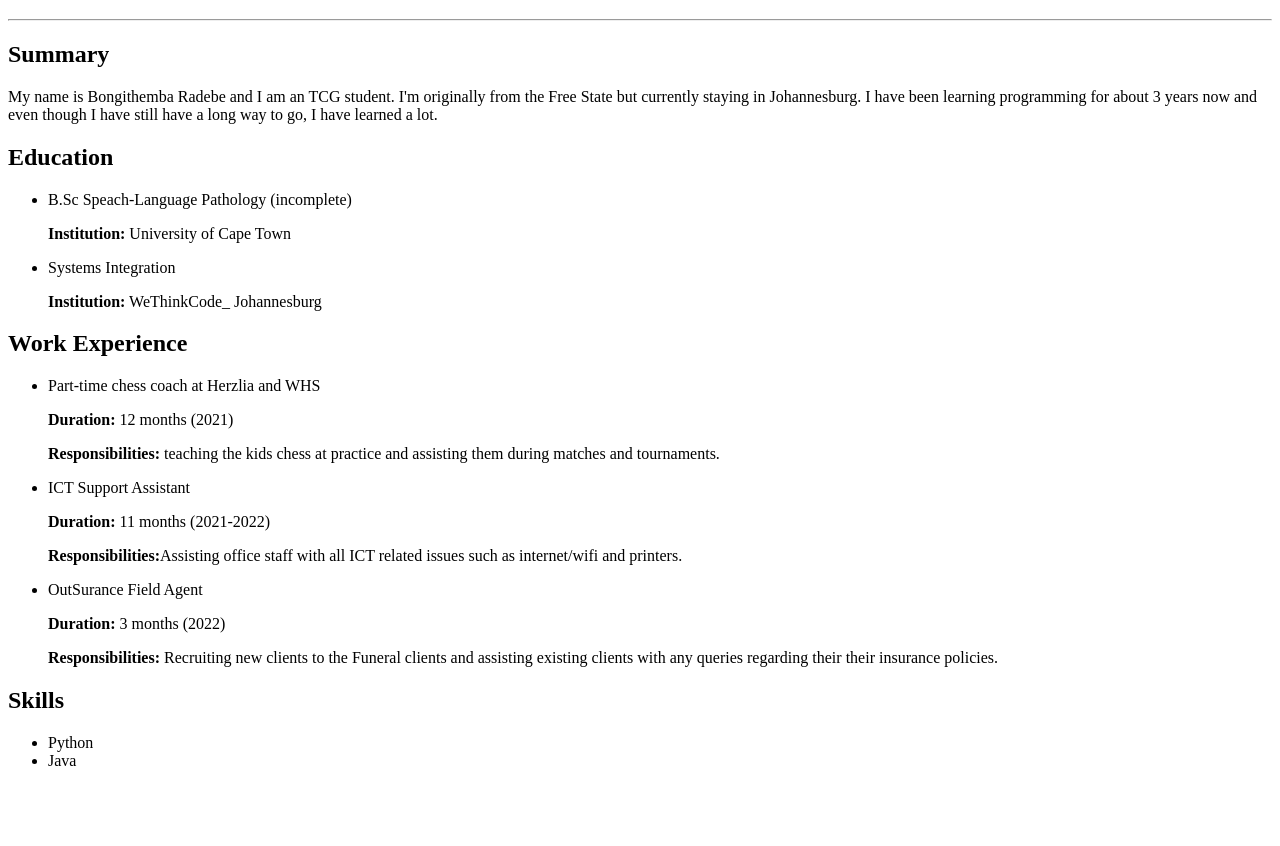
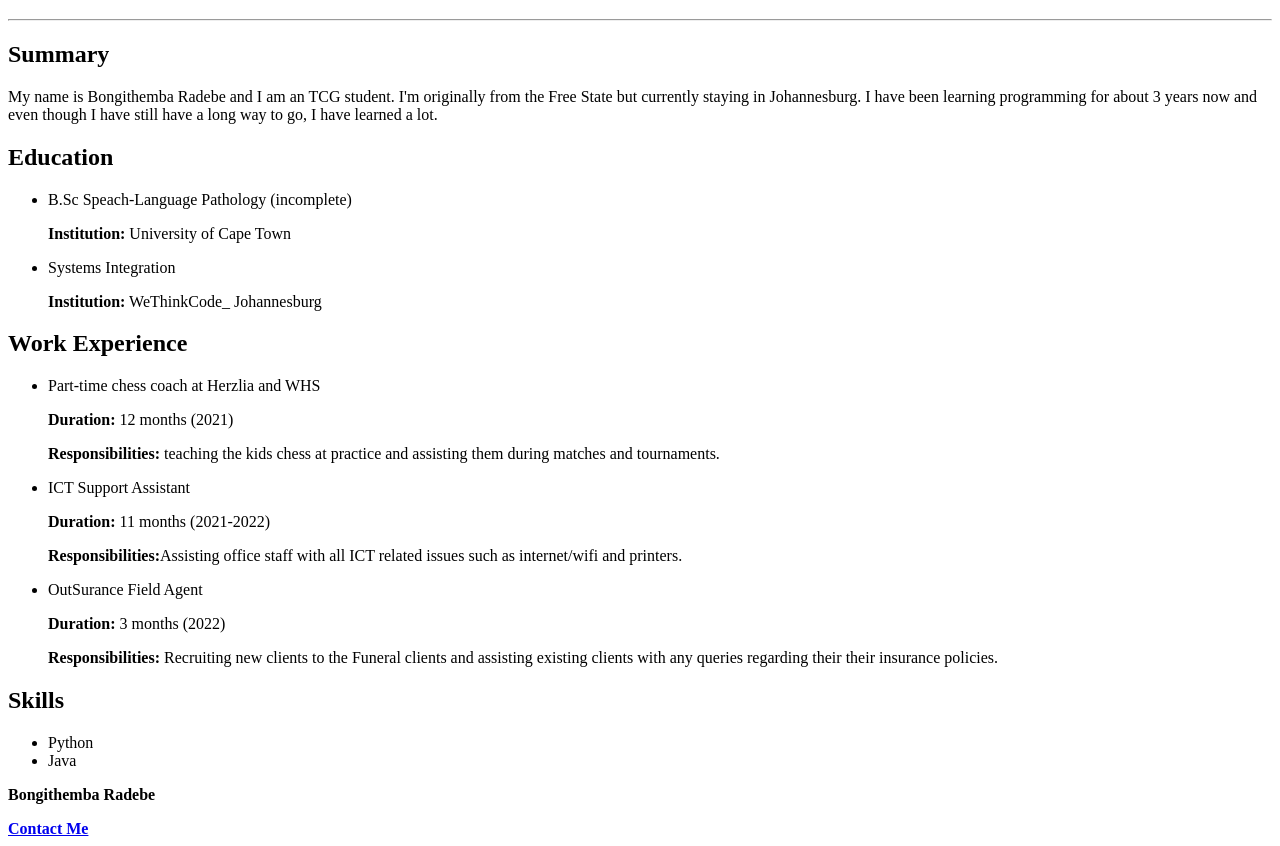
Before and after one commit to Bongithemba/Capstone-Project1, a plain HTML site: page index.html in a window 1280 px wide. Shown: the part 61-907 px from the top of the page. Before the commit the page ends 847 px from the top, so only its background shows below. Drawn offline with Linux system fonts and the light colour scheme.

Commit message:
modified index and added picture to assets folder

```diff
--- a/index.html
+++ b/index.html
@@ -38,7 +38,8 @@
             </ul>
         </body>
         <footer>
-
+            <p><b>Bongithemba Radebe</p>
+            <a href="/contacts.html">Contact Me</a>
         </footer>
 
     </body>
```
Also changed, not shown: assets/Bongithemba.png (added).
